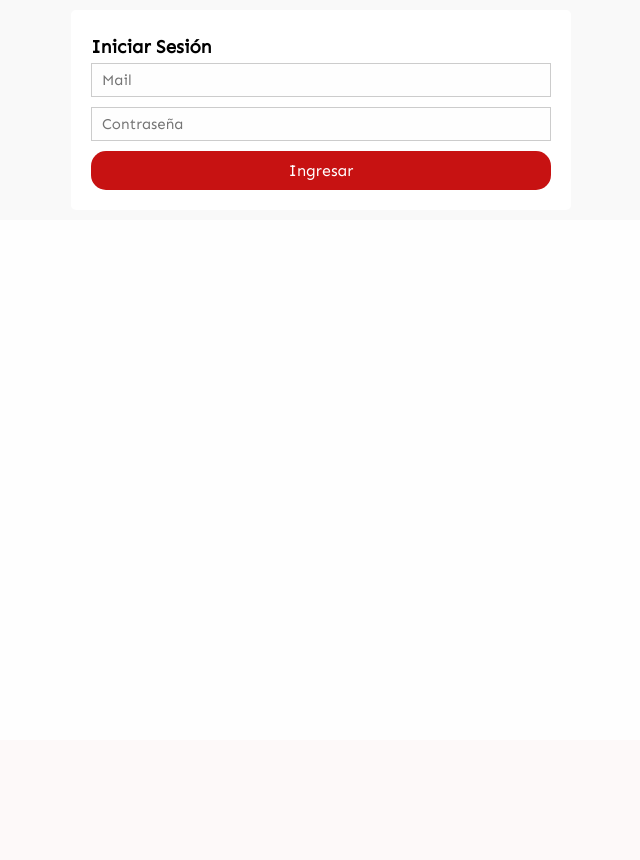
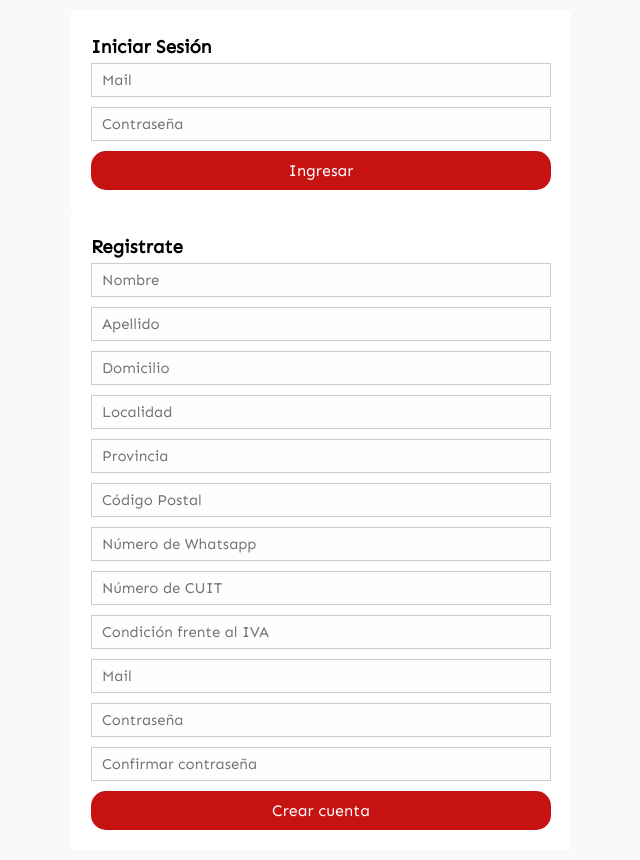
Before and after one commit to shimy8617/Catalogo-online-aypoo, a PHP site: page /login.php in a window 1280 px wide. Shown: the part 60-920 px from the top of the page, without its empty margins (319-959 px from the left). Before the commit the page ends 250 px from the top, so only its background shows below. Run offline with PHP 8.4, Linux system fonts and the light colour scheme; some libraries are stand-ins or nearby versions.

Commit message:
Update login.php

```diff
--- a/login.php
+++ b/login.php
@@ -67,7 +67,40 @@
 						}
 					}
 				?>
-				<button>Ingresar</button>
+				<button type="submit">Ingresar</button>
+			</form>
+			<form action="servicios/register.php" method="POST">
+				<h3>Registrate</h3>
+				<input type="text" name="nomusureg" placeholder="Nombre">
+				<input type="text" name="apeusureg" placeholder="Apellido">
+				<input type="text" name="dirusureg" placeholder="Domicilio">
+				<input type="text" name="localsureg" placeholder="Localidad">
+				<input type="text" name="provsureg" placeholder="Provincia">
+				<input type="text" name="codpossureg" placeholder="Código Postal">
+				<input type="text" name="telusureg" placeholder="Número de Whatsapp">
+				<input type="text" name="cuitsureg" placeholder="Número de CUIT">
+				<input type="text" name="cfisureg" placeholder="Condición frente al IVA">
+				<input type="text" name="emausureg" placeholder="Mail">
+				<input type="password" name="pasusureg" placeholder="Contraseña">
+				<input type="password" name="pasusu2reg" placeholder="Confirmar contraseña">
+				<?php
+					if (isset($_GET['ereg'])) {
+						switch ($_GET['ereg']) {
+							case '1':
+								echo '<p>Error de conexión</p>';
+								break;
+							case '2':
+								echo '<p>Lo siento, este email ya está en uso</p>';
+								break;
+							case '3':
+								echo '<p>Las contraseñas no coinciden</p>';
+								break;
+							default:
+								break;
+						}
+					}
+				?>
+				<button type="submit">Crear cuenta</button>
 			</form>
 
 		</div>
```
